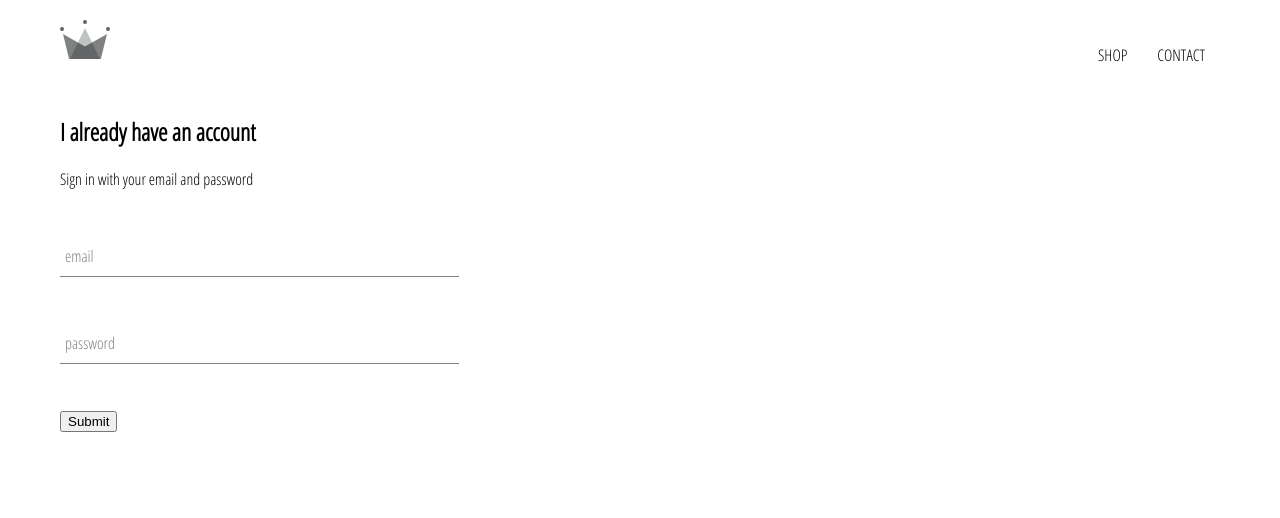
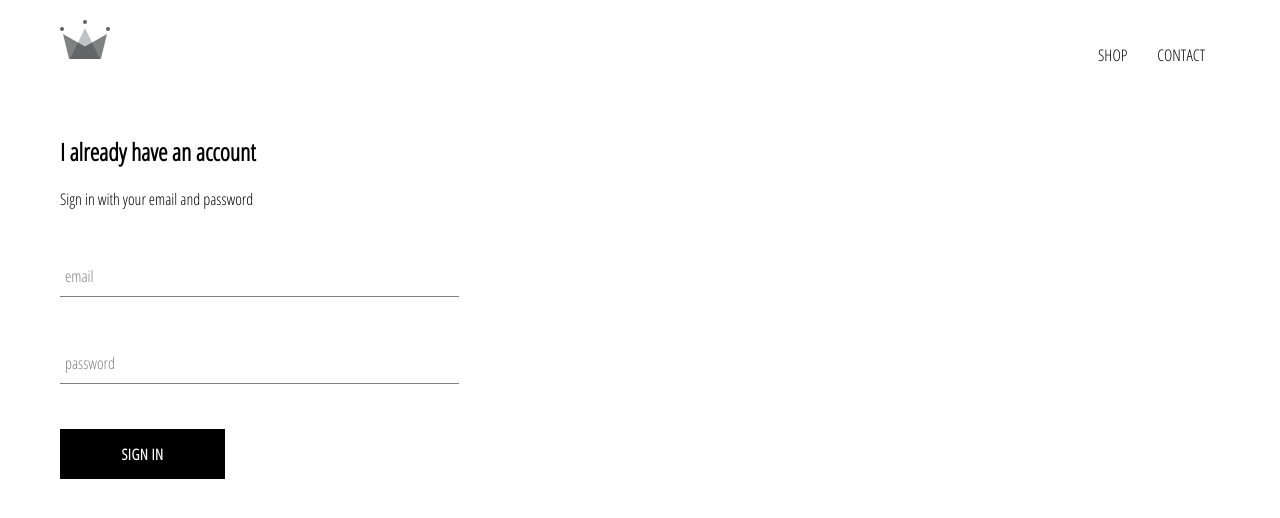
Before and after one commit to dhong89/shopper, a React (Create React App) app: page /signin in a window 1280 px wide. Shown: the top 518 px of the page. Built offline with nearby package versions, Linux system fonts and the light colour scheme.

Commit message:
Add flexible button feature

```diff
--- /dev/null
+++ b/src/components/custom-button/custom-button.component.jsx
@@ -0,0 +1,13 @@
+import React from 'react';
+
+import './custom-button.style.scss'
+
+
+const CustomButton = ({ children, ...otherProps}) => (
+    <button className='custom-button' { ...otherProps }>
+        {children}
+    </button>
+
+)
+
+export default CustomButton;
--- /dev/null
+++ b/src/components/custom-button/custom-button.style.scss
@@ -0,0 +1,22 @@
+.custom-button {
+  min-width: 165px;
+  width: auto;
+  height: 50px;
+  letter-spacing: 0.5px;
+  line-height: 50px;
+  padding: 0 35px 0 35px;
+  font-size: 15px;
+  background-color: black;
+  color: white;
+  text-transform: uppercase;
+  font-family: 'Open Sans Condensed';
+  font-weight: bolder;
+  border: none;
+  cursor: pointer;
+
+  &:hover {
+    background-color: white;
+    color: black;
+    border: 1px solid black;
+  }
+}
--- a/src/components/sign-in/sign-in.component.jsx
+++ b/src/components/sign-in/sign-in.component.jsx
@@ -1,5 +1,6 @@
 import React from 'react';
 import FormInput from '../form-input/form-input.component';
+import CustomButton from '../custom-button/custom-button.component'
 
 import './sign-in.style.scss';
 
@@ -43,7 +44,7 @@
                     <FormInput name='password' type='password' value={this.state.password}  handleChange={this.handleChange} label='password' required />
 
 
-                    <input type='submit' value='Submit' />
+                    <CustomButton type='submit'> Sign In </CustomButton>
                 </form>
             </div>
         )
--- a/src/components/sign-in/sign-in.style.scss
+++ b/src/components/sign-in/sign-in.style.scss
@@ -1,3 +1,9 @@
 .sign-in {
     width: 30vw;
+    display: flex;
+    flex-direction: column;
 }
+
+.title{
+    margin: 10px 0;
+}
```
